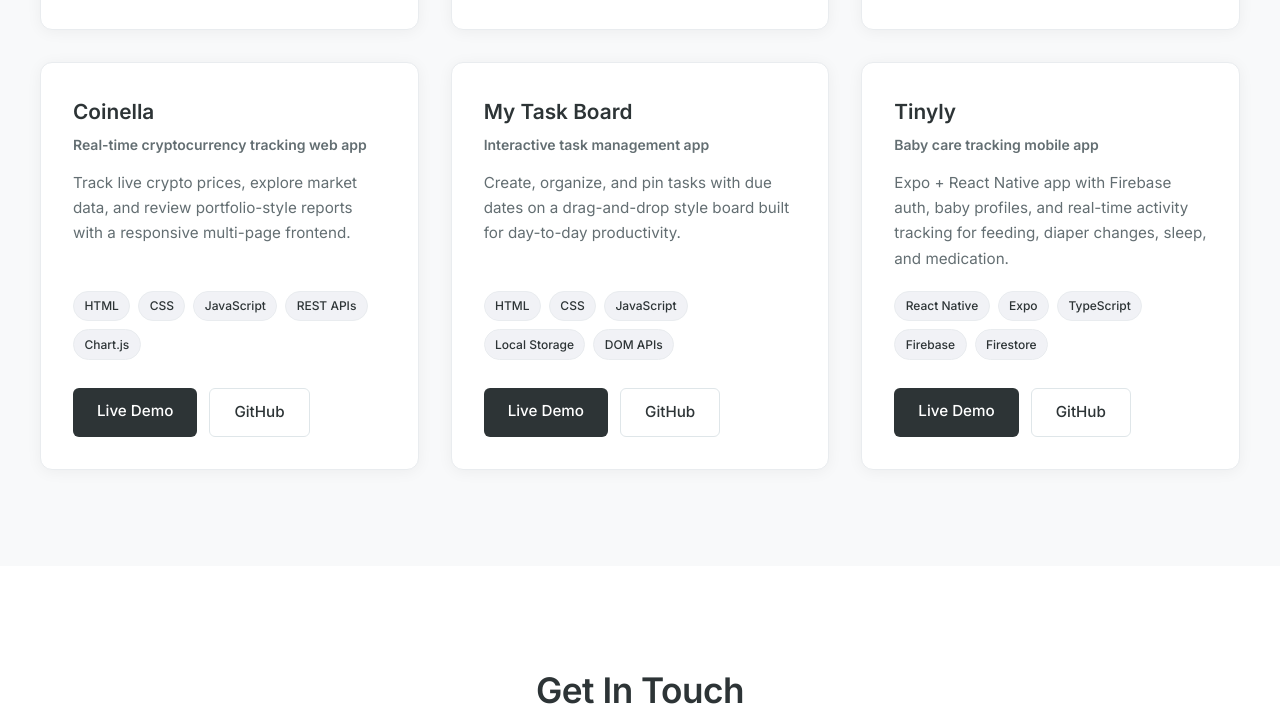
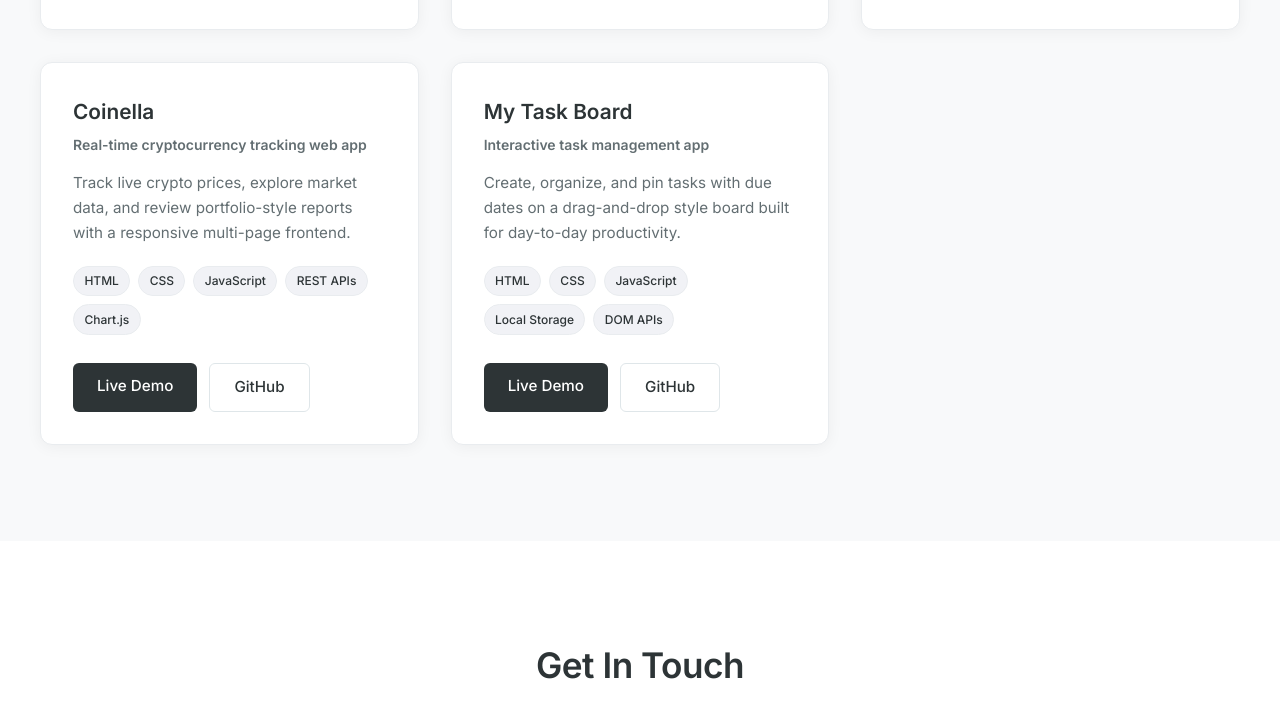
Before and after one commit to daniellasacks/portfolio, a website: page index.html in a window 1280 px wide. Shown: the part 1762-2485 px from the top of the page. Drawn offline with Linux system fonts and the light colour scheme.

Commit message:
Remove Tinyly project from portfolio listing.
Delete Tinyly card and links from the public projects grid so it no longer appears on the portfolio page.

```diff
--- a/index.html
+++ b/index.html
@@ -150,27 +150,6 @@
                 </div>
             </article>
 
-            <article class="project-card">
-                <div class="project-info">
-                    <h3>Tinyly</h3>
-                    <p class="project-tagline">Baby care tracking mobile app</p>
-                    <p class="project-desc">
-                        Expo + React Native app with Firebase auth, baby profiles, and real-time activity
-                        tracking for feeding, diaper changes, sleep, and medication.
-                    </p>
-                    <div class="tech-stack">
-                        <span>React Native</span>
-                        <span>Expo</span>
-                        <span>TypeScript</span>
-                        <span>Firebase</span>
-                        <span>Firestore</span>
-                    </div>
-                    <div class="project-links">
-                        <a href="https://daniellasacks.github.io/tinyly/" class="btn" target="_blank" rel="noopener">Live Demo</a>
-                        <a href="https://github.com/daniellasacks/tinyly" class="btn btn-secondary" target="_blank" rel="noopener">GitHub</a>
-                    </div>
-                </div>
-            </article>
         </div>
     </section>
 
```
